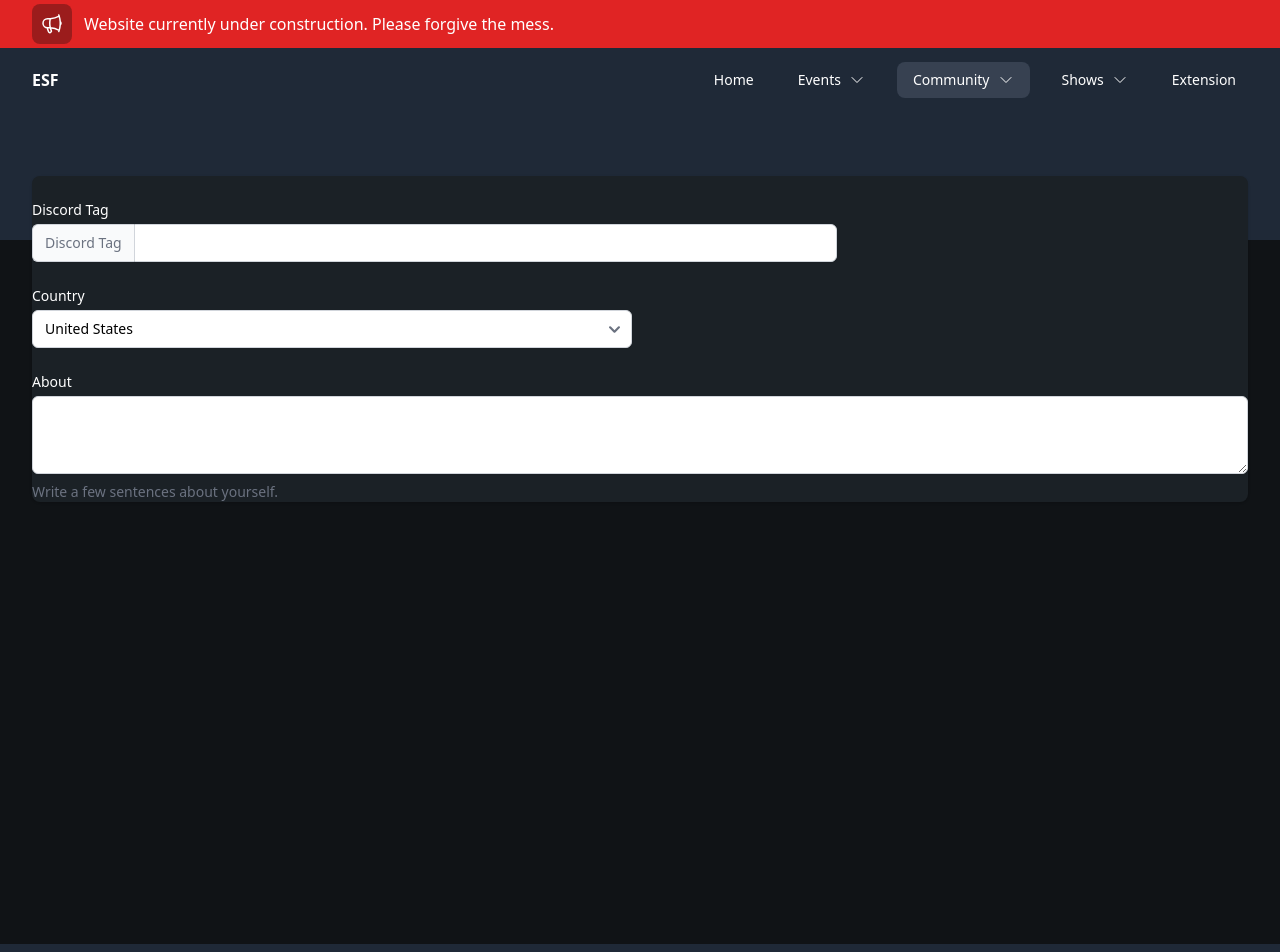
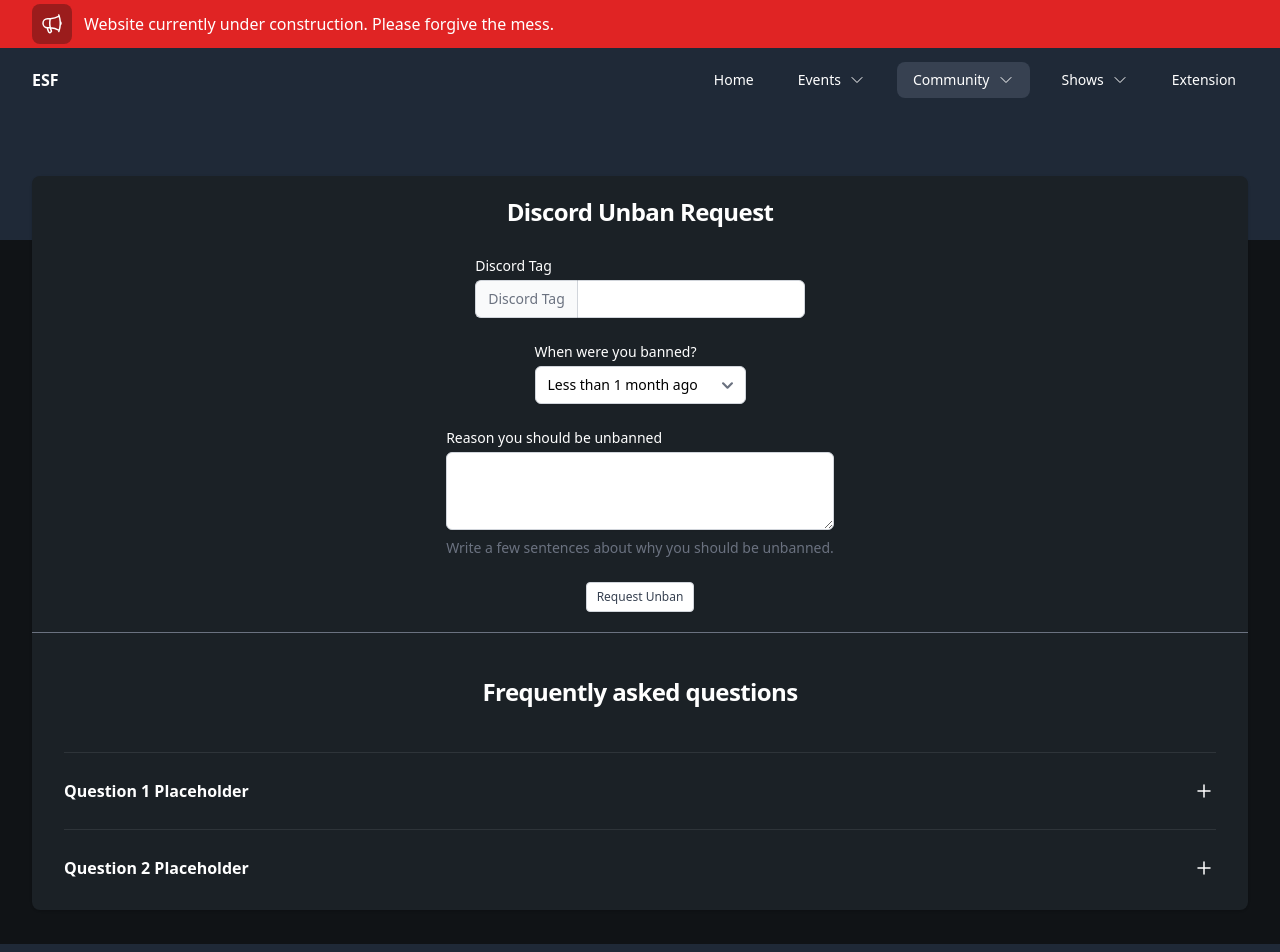
Before and after one commit to Esfands/esfand-community-site, a Next.js app: page /community/discordunban in a window 1280 px wide. Shown: the top 952 px of the page. Built offline with nearby package versions, Linux system fonts and the light colour scheme.

Commit message:
update discord unban page

```diff
--- a/components/twitchpanel.tsx
+++ b/components/twitchpanel.tsx
@@ -1,4 +1,5 @@
 export const TwitchPanel = () => {
+
     return (
         <div className="overflow-auto rounded-lg bg-white shadow">
             <div>
--- /dev/null
+++ b/pages/api/unban.ts
@@ -0,0 +1,7 @@
+import type { NextApiRequest, NextApiResponse } from 'next'
+
+export default function Unban(req: NextApiRequest, res: NextApiResponse) {
+
+  const apiKey = process.env.API_KEY;
+  res.status(200).json({ name: 'placeholder' })
+}
--- a/pages/community/discordunban.tsx
+++ b/pages/community/discordunban.tsx
@@ -1,6 +1,43 @@
+import { Disclosure } from '@headlessui/react'
+import { MinusSmallIcon, PlusSmallIcon, BellAlertIcon, CloudArrowDownIcon, CodeBracketIcon } from '@heroicons/react/24/outline'
 import Head from "../../components/head";
 
+const faqs = [
+  {
+      question: "Question 1 Placeholder",
+      answer: "Answer 1 Placeholder",
+  },
+  {
+    question: "Question 2 Placeholder",
+    answer: "Answer 2 Placeholder",
+  },
+
+]
+
 export default function DiscordUnban() {
+
+  const handleSubmit = async (event) => {
+    event.preventDefault();
+    console.log('yo');
+    const data = {
+      discordTag: event.target.discordTag.value,
+      banRange: event.target.banRange.value,
+      reason: event.target.reason.value,
+    }
+
+    const jsonData = JSON.stringify(data);
+    const options = {
+      method: 'POST',
+      headers: {
+        'Content-Type': 'application/json',
+      },
+      body: jsonData,
+    }
+
+    const response = await fetch(`{process.env.BASE_URL}/api/unban`, options);
+    const result = await response.json();
+  }
+
   return (
     <>
       {Head("Discord Unban Request")}
@@ -9,12 +46,13 @@ export default function DiscordUnban() {
         <div className="mx-auto max-w-7xl sm:px-6 lg:px-8">
           <div className="px-4 py-8 sm:px-0">
             <div className="overflow-hidden bg-[#1b2126] shadow rounded-lg">
-              <form className="space-y-8 divide-y divide-gray-200">
+              <div className="flex justify-center text-white pt-4 text-2xl font-bold leading-10 tracking-tight">Discord Unban Request</div>
+              <form onSubmit={handleSubmit} className="space-y-8 divide-y divide-gray-200">
                 <div className="space-y-8 divide-y divide-gray-200">
                   <div>
-                    <div className="mt-6 grid grid-cols-1 gap-y-6 gap-x-4 sm:grid-cols-6">
-                      <div className="sm:col-span-4">
-                        <label htmlFor="username" className="block text-sm font-medium text-white">
+                    <div className="mt-6 grid grid-cols-1 gap-y-6 gap-x-4 sm:grid-cols-6 justify-items-center">
+                      <div className="sm:col-span-6">
+                        <label htmlFor="discordTag" className="block text-sm font-medium text-white">
                           Discord Tag
                         </label>
                         <div className="mt-1 flex rounded-md shadow-sm">
@@ -23,49 +61,91 @@ export default function DiscordUnban() {
                           </span>
                           <input
                             type="text"
-                            name="username"
-                            id="username"
-                            autoComplete="username"
-                            className="block w-full min-w-0 flex-1 rounded-none rounded-r-md border-gray-300 focus:border-indigo-500 focus:ring-indigo-500 sm:text-sm"
+                            name="discordTag"
+                            id="discordTag"
+                            required
+                            className="block w-full min-w-0 flex-1 rounded-none rounded-r-md border-gray-300 sm:text-sm"
                           />
                         </div>
                       </div>
-                      <div className="sm:col-span-3">
-                        <label htmlFor="country" className="block text-sm font-medium text-white">
-                          Country
+                      <div className="sm:col-span-6">
+                        <label htmlFor="banRange" className="block text-sm font-medium text-white">
+                          When were you banned?
                         </label>
                         <div className="mt-1">
                           <select
-                            id="country"
-                            name="country"
-                            autoComplete="country-name"
-                            className="block w-full rounded-md border-gray-300 shadow-sm focus:border-indigo-500 focus:ring-indigo-500 sm:text-sm"
+                            id="banRange"
+                            name="banRange"
+                            className="block w-full rounded-md border-gray-300 shadow-sm sm:text-sm"
                           >
-                            <option>United States</option>
-                            <option>Canada</option>
-                            <option>Mexico</option>
+                            <option>Less than 1 month ago</option>
+                            <option>Less than 6 months ago</option>
+                            <option>Less than 1 year ago</option>
+                            <option>More than 1 year ago</option>
                           </select>
                         </div>
                       </div>
                       <div className="sm:col-span-6">
-                  <label htmlFor="about" className="block text-sm font-medium text-white">
-                    About
+                        <label htmlFor="reason" className="block text-sm font-medium text-white">
+                          Reason you should be unbanned
                         </label>
                         <div className="mt-1">
                           <textarea
-                      id="about"
-                      name="about"
+                            id="reason"
+                            name="reason"
                             rows={3}
-                      className="block w-full rounded-md border-gray-300 shadow-sm focus:border-indigo-500 focus:ring-indigo-500 sm:text-sm"
+                            className="block w-full rounded-md border-gray-300 shadow-sm sm:text-sm"
                             defaultValue={''}
                           />
                         </div>
-                  <p className="mt-2 text-sm text-gray-500">Write a few sentences about yourself.</p>
+                        <p className="mt-2 text-sm text-gray-500">Write a few sentences about why you should be unbanned.</p>
+                      </div>
+                      <div className="sm:col-span-6 pb-5">
+                        <button type="submit" className="inline-flex items-center rounded border border-gray-300 bg-white px-2.5 py-1.5 text-xs font-medium text-gray-700 shadow-sm hover:bg-gray-50 focus:outline-none focus:ring-2 focus:ring-offset-2">
+                          Request Unban
+                        </button>
                       </div>
                     </div>
                   </div>
                 </div>
               </form>
+              <div className="relative">
+                        <div className="absolute inset-0 flex items-center" aria-hidden="true">
+                            <div className="w-full border-t border-gray-500" />
+                        </div>
+                    </div>
+                    <div className="text-white pb-7">
+                        <div className="mx-auto max-w-7xl px-6 pt-10 lg:px-8">
+                            <div className="mx-auto max-w-7xl divide-y divide-gray-300/10">
+                                <h2 className="text-2xl font-bold leading-10 tracking-tight flex justify-center">Frequently asked questions</h2>
+                                <dl className="mt-10 space-y-6 divide-y divide-gray-300/10">
+                                    {faqs.map((faq) => (
+                                        <Disclosure as="div" key={faq.question} className="pt-6">
+                                            {({ open }) => (
+                                                <>
+                                                    <dt>
+                                                        <Disclosure.Button className="flex w-full items-start justify-between text-left">
+                                                            <span className="text-base font-semibold leading-7">{faq.question}</span>
+                                                            <span className="ml-6 flex h-7 items-center">
+                                                                {open ? (
+                                                                    <MinusSmallIcon className="h-6 w-6" aria-hidden="true" />
+                                                                ) : (
+                                                                    <PlusSmallIcon className="h-6 w-6" aria-hidden="true" />
+                                                                )}
+                                                            </span>
+                                                        </Disclosure.Button>
+                                                    </dt>
+                                                    <Disclosure.Panel as="dd" className="mt-2 pr-12">
+                                                        <p className="text-base leading-7 text-gray-400">{faq.answer}</p>
+                                                    </Disclosure.Panel>
+                                                </>
+                                            )}
+                                        </Disclosure>
+                                    ))}
+                                </dl>
+                            </div>
+                        </div>
+                    </div>
             </div>
           </div>
         </div>
```
Lines whose indentation alone changed are shown as unchanged.
